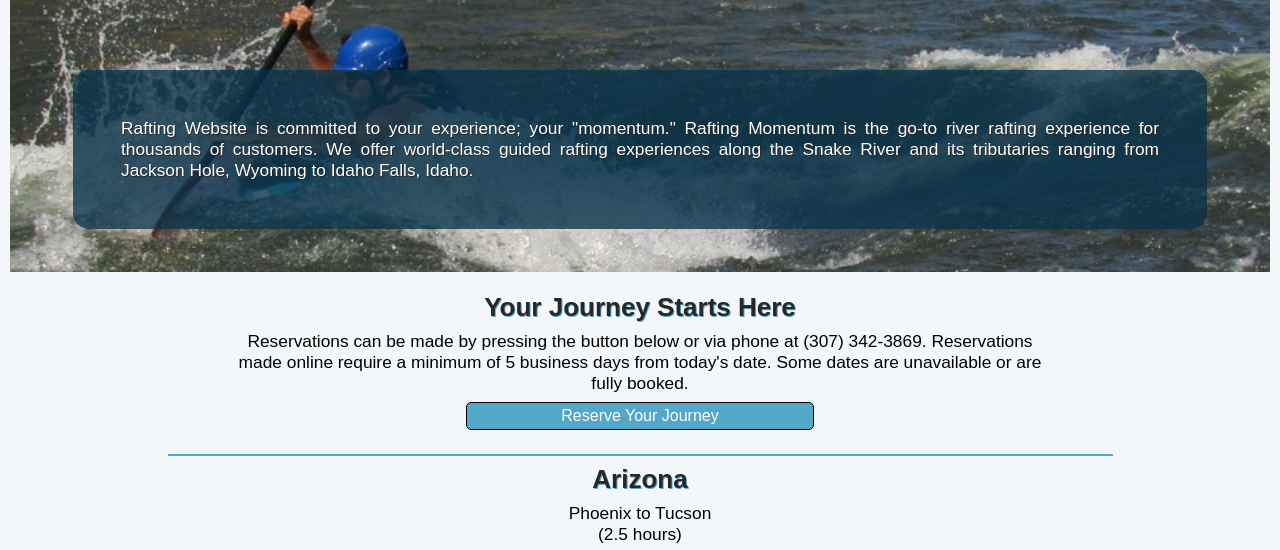
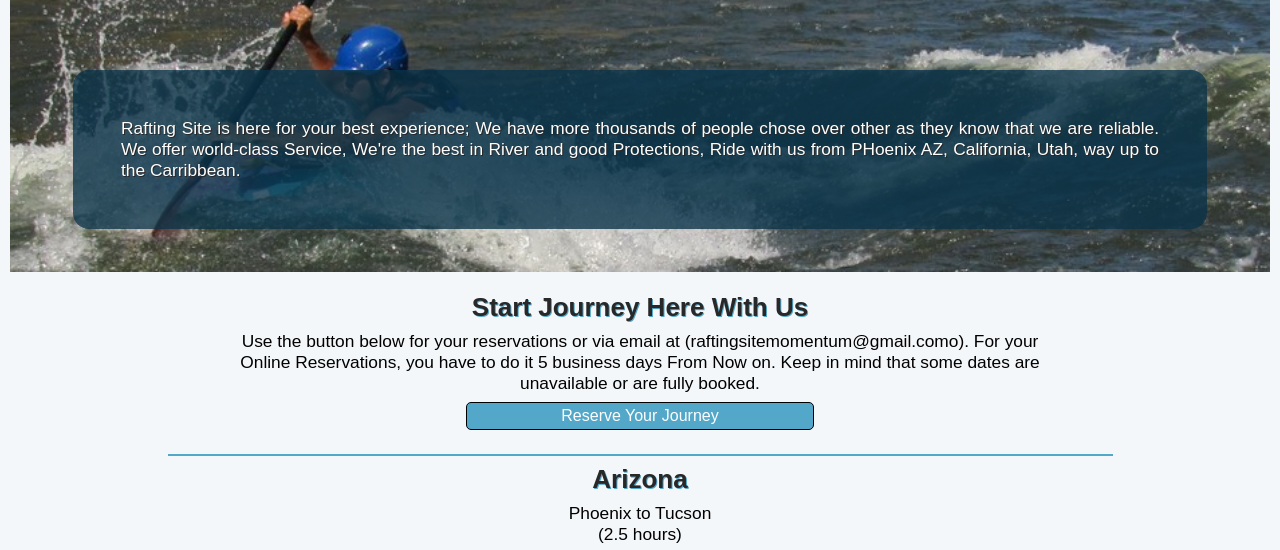
Before and after one commit to milswisesylva/wdd130, a plain HTML site: page wwr/rafting.html in a window 1280 px wide. Shown: the part 208-758 px from the top of the page. Drawn offline with Linux system fonts and the light colour scheme; a web font is replaced by a local one.

Commit message:
Site Rafting

```diff
--- a/wwr/rafting.html
+++ b/wwr/rafting.html
@@ -45,13 +45,15 @@
             <img src="images/hero1.jpg" alt="Salmon Kayak Banner">
             <h1>Rafting Site</h1>
             <!--TODO Set this up To display correctly-->
-            <p class="index-p">Rafting Website is committed to your experience; your "momentum." Rafting Momentum is the go-to river rafting experience for thousands of customers. We offer world-class guided rafting experiences along the Snake River and its tributaries ranging from Jackson Hole, Wyoming to Idaho Falls, Idaho.</p>
+            <p class="index-p">Rafting Site is here for your best experience; We have more thousands of people chose over other as they know that we are reliable.
+                 We offer world-class Service, We're the best in River and good Protections, Ride with us from PHoenix AZ, California, Utah, way up to the Carribbean.</p>
 
         </div>
 
         <section class="reserve-your-journey">
-            <h2>Your Journey Starts Here</h2>
-            <p>Reservations can be made by pressing the button below or via phone at (307) 342-3869. Reservations made online require a minimum of 5 business days from today's date. Some dates are unavailable or are fully booked.</p>
+            <h2>Start Journey Here With Us</h2>
+            <p>Use the button below for your reservations or via email at (raftingsitemomentum@gmail.como). For your Online Reservations, you have to do it 5 business days From Now on.
+                Keep in mind that some dates are unavailable or are fully booked.</p>
             <!--Get submit button-->
             <a href="trips.html" target="_parent">Reserve Your Journey</a>
         </section>
```
